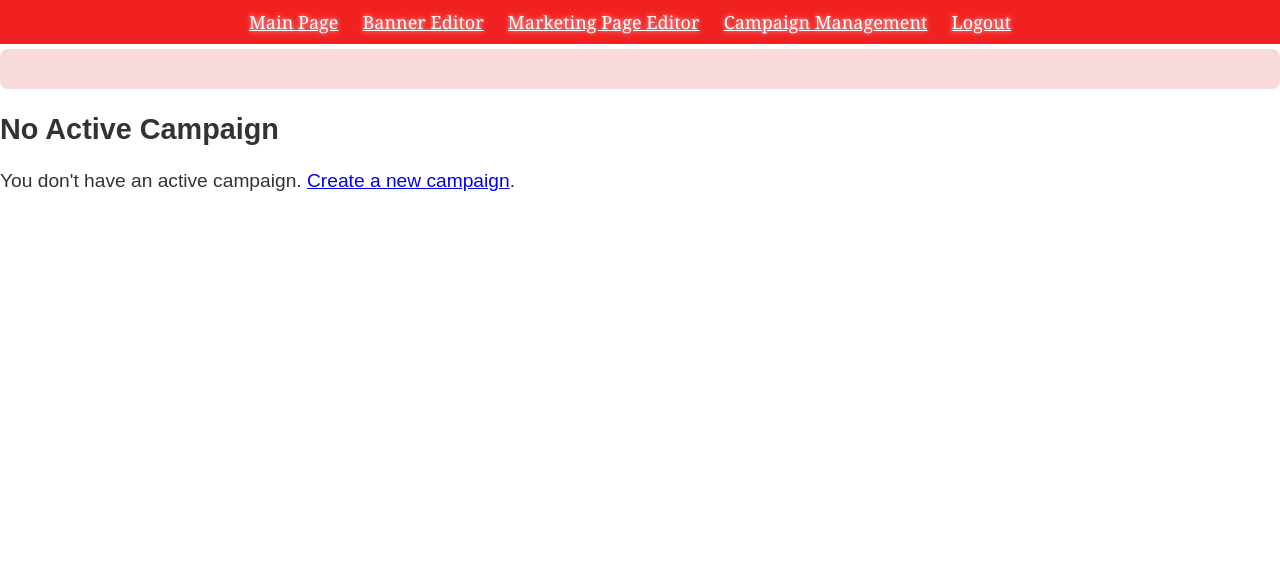
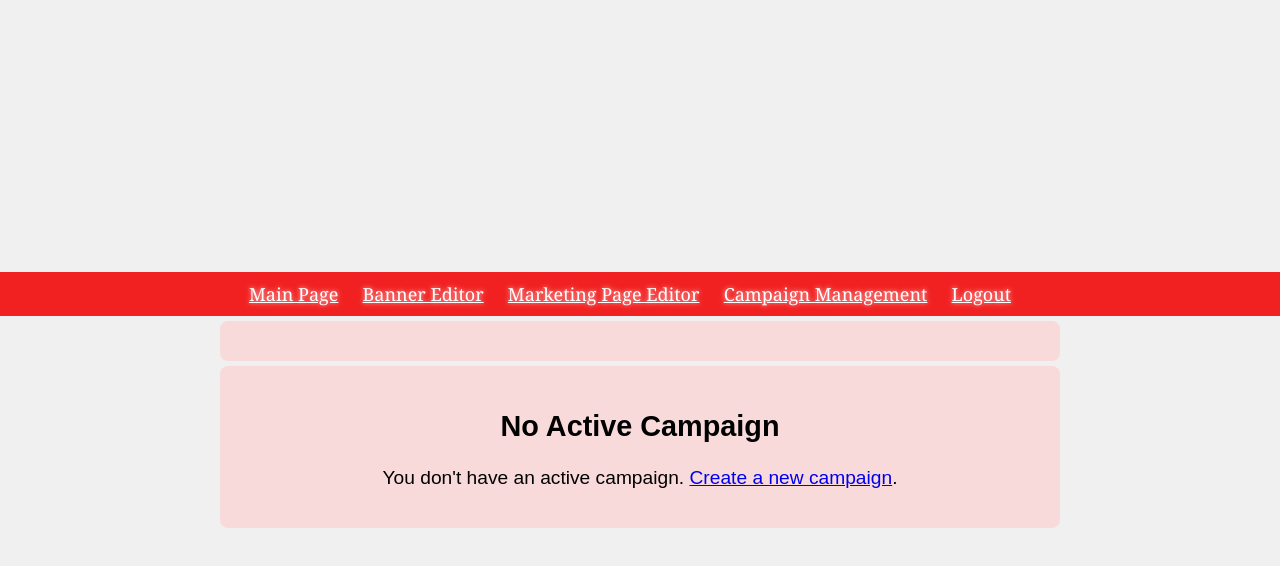
Before and after one commit to MysticNate/final-prj, a website built with Vite: page pages/main.html in a window 1280 px wide. Built offline with nearby package versions, Linux system fonts and the light colour scheme.

Commit message:
css center sections ( except main page banner)

```diff
--- a/scripts/functions.js
+++ b/scripts/functions.js
@@ -118,8 +118,7 @@ export function handleMainPage() {
         <div id="marketingPagePreview">
             <h3>Marketing Page Preview:</h3>
             ${marketingPageContentHTML}
-        </div>
-    `;
+        </div>`;
   } else {
       messageSection.innerHTML = `
           <h2>No Active Campaign</h2>
--- a/styles/banner.css
+++ b/styles/banner.css
@@ -75,6 +75,8 @@ button:hover {
     text-align: center;
     background-color: #fff;
     min-height: 100px;
+    max-width: 650px; /* width */
+    margin: 0 auto; /* Center align */
 }
 
 /* Responsive styles */
--- a/styles/main.css
+++ b/styles/main.css
@@ -1,16 +1,32 @@
 /* Base */
-#campaignOverview {
+body {
+    margin: 0;
+    padding: 0;
+    display: flex;
+    flex-direction: column;
+    align-items: center; /* Center horizontally */
+    justify-content: center; /* Center vertically */
+    min-height: 100vh; /* Full viewport height */
+    background-color: #f0f0f0;
+}
+
+main {
+    display: flex;
+    flex-direction: column;
+    align-items: center; /* Center main content horizontally */
+    width: 90%;
+    max-width: 1200px; /* Optional: Limit maximum width */
+}
+
+/* style sections */
+#campaignOverview, #message {
     background-color: rgb(249, 218, 218);
     padding: 20px;
     margin-top: 5px;
     border-radius: 8px;
-}
-
-
-
-#message {
-    font-size: 1.2em;
-    color: #333;
+    width: 100%;
+    max-width: 800px;
+    text-align: center; /* Center text within the sections */
 }
 
 /* Responsive styles */
```
